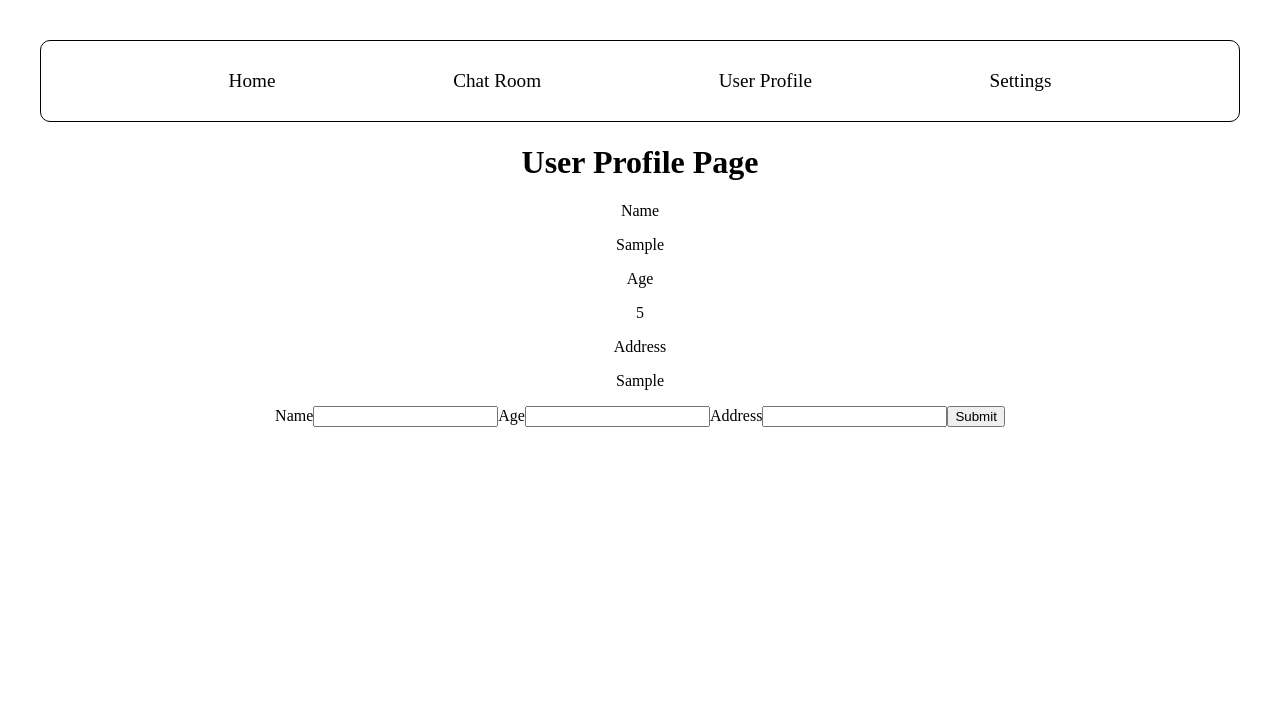
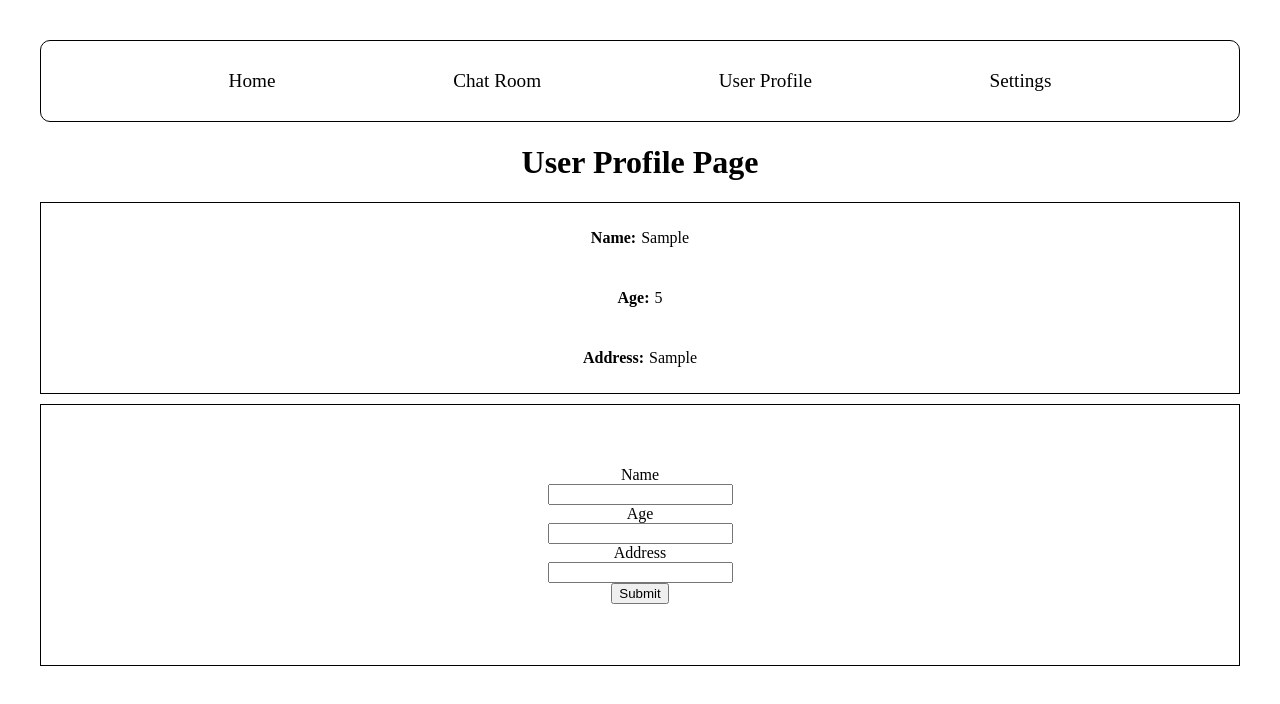
Before and after one commit to Aayush-Koju/Real-time-Chat-App, a React (Vite) app: page /userprofile in a window 1280 px wide. Both pictures are taken after typing "Sample", "5", "Sample" into the empty fields and a click on the button "Submit". Shown: the top 704 px of the page. Built offline with nearby package versions, Linux system fonts and the light colour scheme.

Commit message:
styled user profile page

```diff
--- /dev/null
+++ b/src/components/UserProfile.css
@@ -0,0 +1,36 @@
+.name {
+    border: 1px solid black;
+    padding: 10px;
+}
+
+.datas {
+    display: flex;
+    align-items: center;
+    gap: 10px;
+    flex-direction: column;
+}
+
+.data {
+    display: flex;
+    gap: 5px;
+}
+
+.title {
+    font-weight: bold;
+}
+
+.user-register {
+    border: 1px solid black;
+    margin-top: 10px;
+    padding: 10px;
+    height: 30vh;
+    display: flex;
+    justify-content: center;
+    align-items: center;
+}
+
+.user-register form {
+    display: flex;
+    flex-direction: column;
+    align-items: center;
+}
--- a/src/components/UserProfile.jsx
+++ b/src/components/UserProfile.jsx
@@ -1,6 +1,7 @@
 import { useContext, useState } from "react";
 import { UserContext } from "./UserContext";
 import NavBar from "./NavBar";
+import "./UserProfile.css";
 
 export default function UserProfile() {
   const {
@@ -23,12 +24,18 @@ export default function UserProfile() {
         <div className="name">
           {userData.map((data, index) => (
             <div key={index} className="datas">
-              <span>Name</span>
-              <p>{data.name}</p>
-              <span>Age</span>
-              <p>{data.age}</p>
-              <span>Address</span>
-              <p>{data.address}</p>
+              <div className="data">
+                <p className="title">Name:</p>
+                <p>{data.name}</p>
+              </div>
+              <div className="data">
+                <p className="title">Age:</p>
+                <p>{data.age}</p>
+              </div>
+              <div className="data">
+                <p className="title">Address:</p>
+                <p>{data.address}</p>
+              </div>
             </div>
           ))}
         </div>
```
